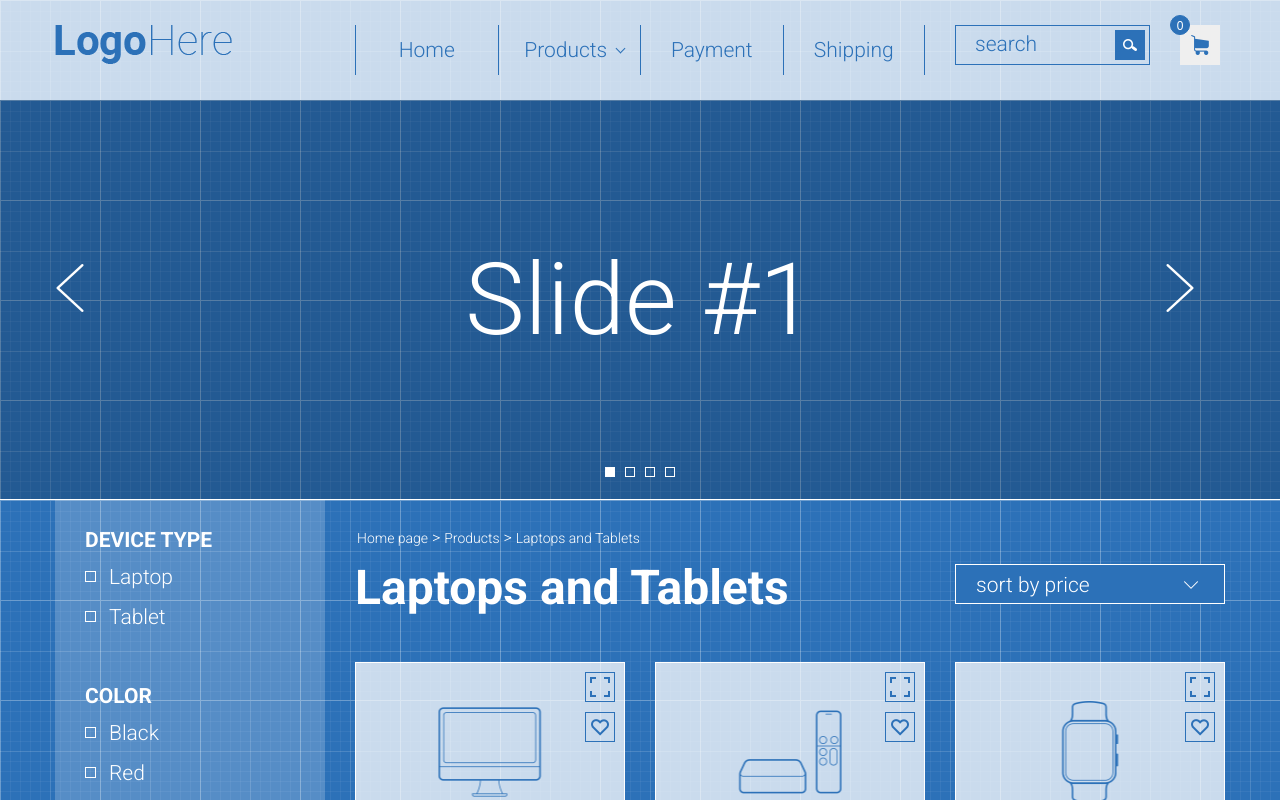
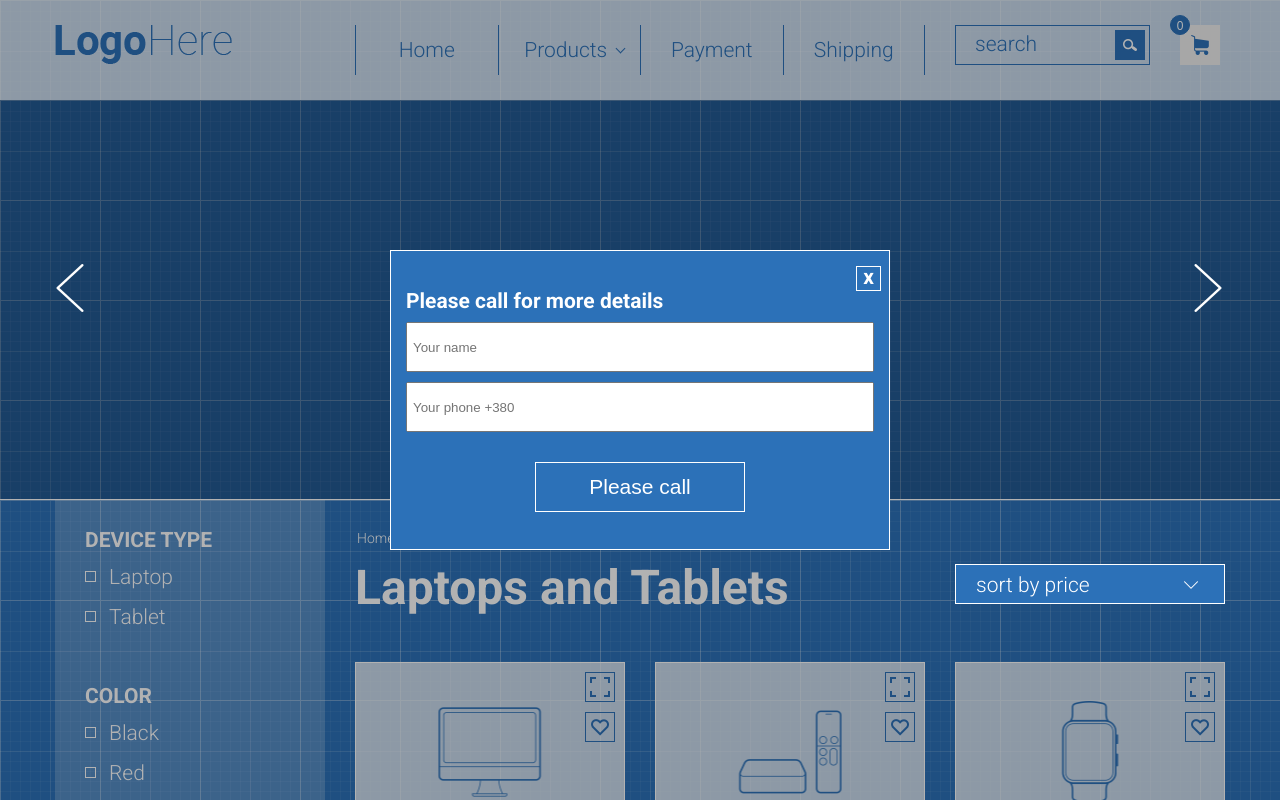
Before and after one commit to RomanKoriachko/Home-task-10, a plain HTML site: page index.html in a window 1280 px wide. Shown: the top 800 px of the page. Drawn offline with nearby package versions, Linux system fonts and the light colour scheme; files whose address does not match are found by name.

Commit message:
add scrolling popup

```diff
--- a/app.js
+++ b/app.js
@@ -39,11 +39,29 @@ detailsButton.forEach((item) => {
 
 btnClose.addEventListener("click", closeModal);
 
+let isNotTriggered = true;
+window.onscroll = function(){
+
+    const scrolling = window.scrollY;
+    console.log(scrolling);
+    if(scrolling > 1200 && isNotTriggered == true){
+        modalForm.classList.add("show");
+        isNotTriggered = false;
+    } else {
+        modalForm.classList.add("hide");
+    }
+}
+
+
 $(document).ready(function(){
     $('.slider').slick({
-        dots:true,
+        dots: true,
+        autoplay: true,
+        autoplatSpeed: 3000,
     });
-  });
+});
+
+
 
 
 
--- a/index.html
+++ b/index.html
@@ -366,9 +366,9 @@
                     <input type="text" placeholder="Your name">
                 </div>
                 <div class="form-field">
-                    <input type="text" placeholder="Your phone">
+                    <input type="tel" placeholder="Your phone +380" pattern="+380[0-9]{2}-[0-9]{3}-[0-9]{4}">
                 </div>
-                <button>Please call</button>
+                <button class="cart-btn">Please call</button>
             </form>
         </div>
     </div>
--- a/style.css
+++ b/style.css
@@ -132,6 +132,7 @@ i {
   position: absolute;
   margin-left: -1px;
   display: none;
+  z-index: 10;
 }
 
 .sub-menu > li {
@@ -179,7 +180,6 @@ li:hover > a .down {
   border: 1px solid #2c71b8;
   padding: 4px;
   height: 40px;
-  /* margin-top: 5px; */
 }
 
 .search input,
@@ -289,7 +289,7 @@ button {
   z-index: 10;
 }
 .slider .slick-next {
-  right: 20px;
+  right: -8px;
   width: 50px;
   height: 50px;
   z-index: 10;
@@ -655,24 +655,46 @@ sup {
   display: none;
 }
 .modal-block {
-  width: 300px;
-  margin: 80px auto;
-  height: 200px;
-  background-color: #fff;
-  border: 1px solid gray;
+  position: fixed;
+  top: 50%;
+  left: 50%;
+  margin: -150px -250px;
+  width: 500px;
+  height: 300px;
+  background-color: #2c71b8;
+  border: 1px solid white;
+  color: white;
   padding: 15px;
+  font-size: 21px;
+  font-weight: 700;
 }
 .form-field {
   margin: 10px 0;
 }
 .form-field input {
   width: 100%;
-  height: 30px;
-  padding: 5px;
+  height: 50px;
+  padding: 10px 5px;
 }
 .btn-close {
-  text-align: right;
+  position: relative;
+  right: -450px;
+  text-align: center;
   cursor: pointer;
+  border: 1px solid white;
+  width: 25px;
+  height: 25px;
+}
+.modal-block form button {
+  position: relative;
+  margin-top: 20px;
+  margin-left: 0;
+  right: -129px;
+  background-color: #2c71b8;
+}
+.modal-block form button:hover {
+  background-color: white;
+  color: #2c71b8;
 }
 .hide {
   display: none;
```
